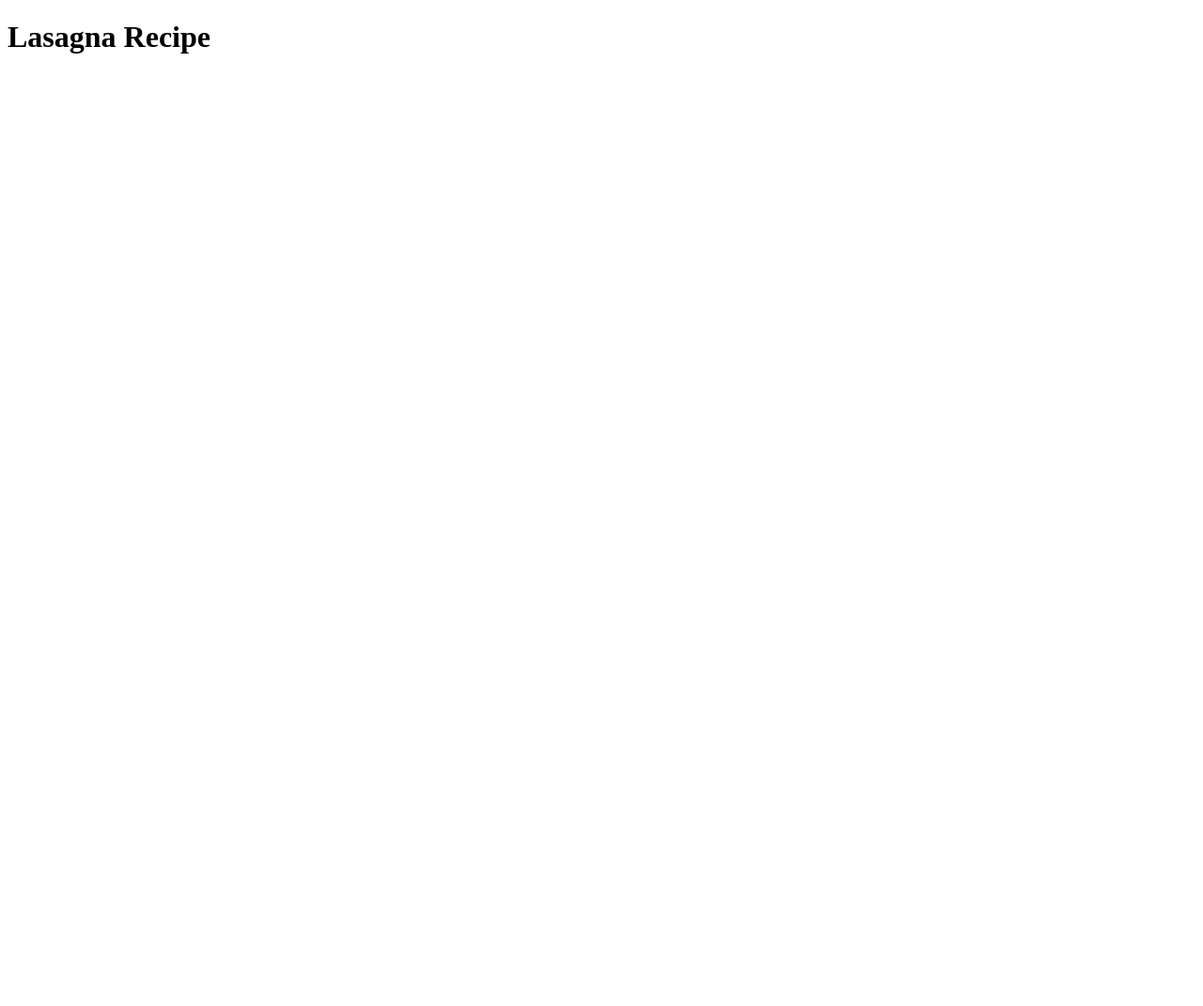
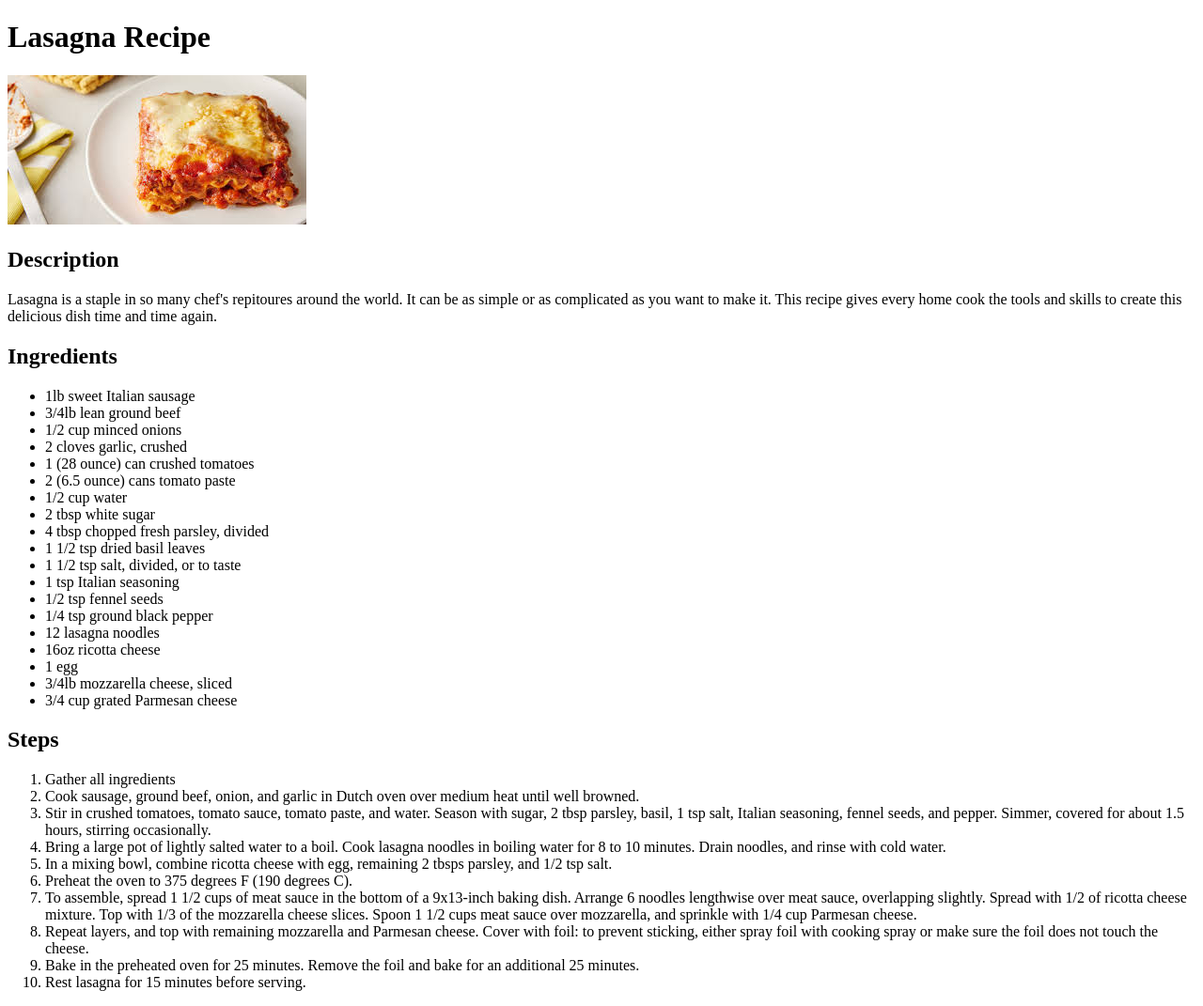
Before and after one commit to oliver-pazmino/odin-recipes, a plain HTML site: page recipes/lasagna.html in a window 1280 px wide. Shown: the whole page at 94% size. Before the commit the page ends 800 px from the top, so only its background shows below. Drawn offline with Linux system fonts and the light colour scheme.

Commit message:
Continue adding to recipe website Complete the lasagna recipe and add empanada recipe. Image added to each page and ingredients and instructions.

```diff
--- a/recipes/lasagna.html
+++ b/recipes/lasagna.html
@@ -3,9 +3,85 @@
 <head>
     <meta charset="UTF-8">
     <meta name="viewport" content="width=device-width, initial-scale=1.0">
-    <title>Document</title>
+    <title>Lasagna Recipe</title>
 </head>
 <body>
     <h1>Lasagna Recipe</h1>
+
+    <img src="./lasagna.jpeg" alt="Slice of lasagna on white plate">
+
+    <h2>Description</h2>
+    <p>
+        Lasagna is a staple in so many chef's repitoures around the world. It can be as
+        simple or as complicated as you want to make it. This recipe gives every home cook
+        the tools and skills to create this delicious dish time and time again.
+    </p>
+
+    <h2>Ingredients</h2>
+    <ul>
+        <li>1lb sweet Italian sausage</li>
+        <li>3/4lb lean ground beef</li>
+        <li>1/2 cup minced onions</li>
+        <li>2 cloves garlic, crushed</li>
+        <li>1 (28 ounce) can crushed tomatoes</li>
+        <li>2 (6.5 ounce) cans tomato paste</li>
+        <li>1/2 cup water</li>
+        <li>2 tbsp white sugar</li>
+        <li>4 tbsp chopped fresh parsley, divided</li>
+        <li>1 1/2 tsp dried basil leaves</li>
+        <li>1 1/2 tsp salt, divided, or to taste</li>
+        <li>1 tsp Italian seasoning</li>
+        <li>1/2 tsp fennel seeds</li>
+        <li>1/4 tsp ground black pepper</li>
+        <li>12 lasagna noodles</li>
+        <li>16oz ricotta cheese</li>
+        <li>1 egg</li>
+        <li>3/4lb mozzarella cheese, sliced</li>
+        <li>3/4 cup grated Parmesan cheese</li>
+    </ul>
+
+    <h2>Steps</h2>
+    <ol>
+        <li>Gather all ingredients</li>
+        <li>
+            Cook sausage, ground beef, onion, and garlic in Dutch oven over medium heat
+            until well browned.
+        </li>
+        <li>
+            Stir in crushed tomatoes, tomato sauce, tomato paste, and water.
+            Season with sugar, 2 tbsp parsley, basil, 1 tsp salt, Italian seasoning, fennel
+            seeds, and pepper. Simmer, covered for about 1.5 hours, stirring occasionally.
+        </li>
+        <li>
+            Bring a large pot of lightly salted water to a boil. Cook lasagna noodles in boiling
+            water for 8 to 10 minutes. Drain noodles, and rinse with cold water.
+        </li>
+        <li>
+            In a mixing bowl, combine ricotta cheese with egg, remaining 2 tbsps parsley,
+            and 1/2 tsp salt.
+        </li>
+        <li>
+            Preheat the oven to 375 degrees F (190 degrees C).
+        </li>
+        <li>
+            To assemble, spread 1 1/2 cups of meat sauce in the bottom of a 9x13-inch
+            baking dish. Arrange 6 noodles lengthwise over meat sauce, overlapping slightly.
+            Spread with 1/2 of ricotta cheese mixture. Top with 1/3 of the mozzarella cheese
+            slices. Spoon 1 1/2 cups meat sauce over mozzarella, and sprinkle with 1/4 cup
+            Parmesan cheese.
+        </li>
+        <li>
+            Repeat layers, and top with remaining mozzarella and Parmesan cheese. Cover with
+            foil: to prevent sticking, either spray foil with cooking spray or make sure the
+            foil does not touch the cheese.
+        </li>
+        <li>
+            Bake in the preheated oven for 25 minutes. Remove the foil and bake for an
+            additional 25 minutes.
+        </li>
+        <li>
+            Rest lasagna for 15 minutes before serving.
+        </li>
+    </ol>
 </body>
 </html>
```
Also changed, not shown: index.html (+4 -1 lines), recipes/empanadas.html (added, +59 -0 lines), recipes/beef-empanadas.jpeg (added), recipes/lasagna.jpeg (added).
